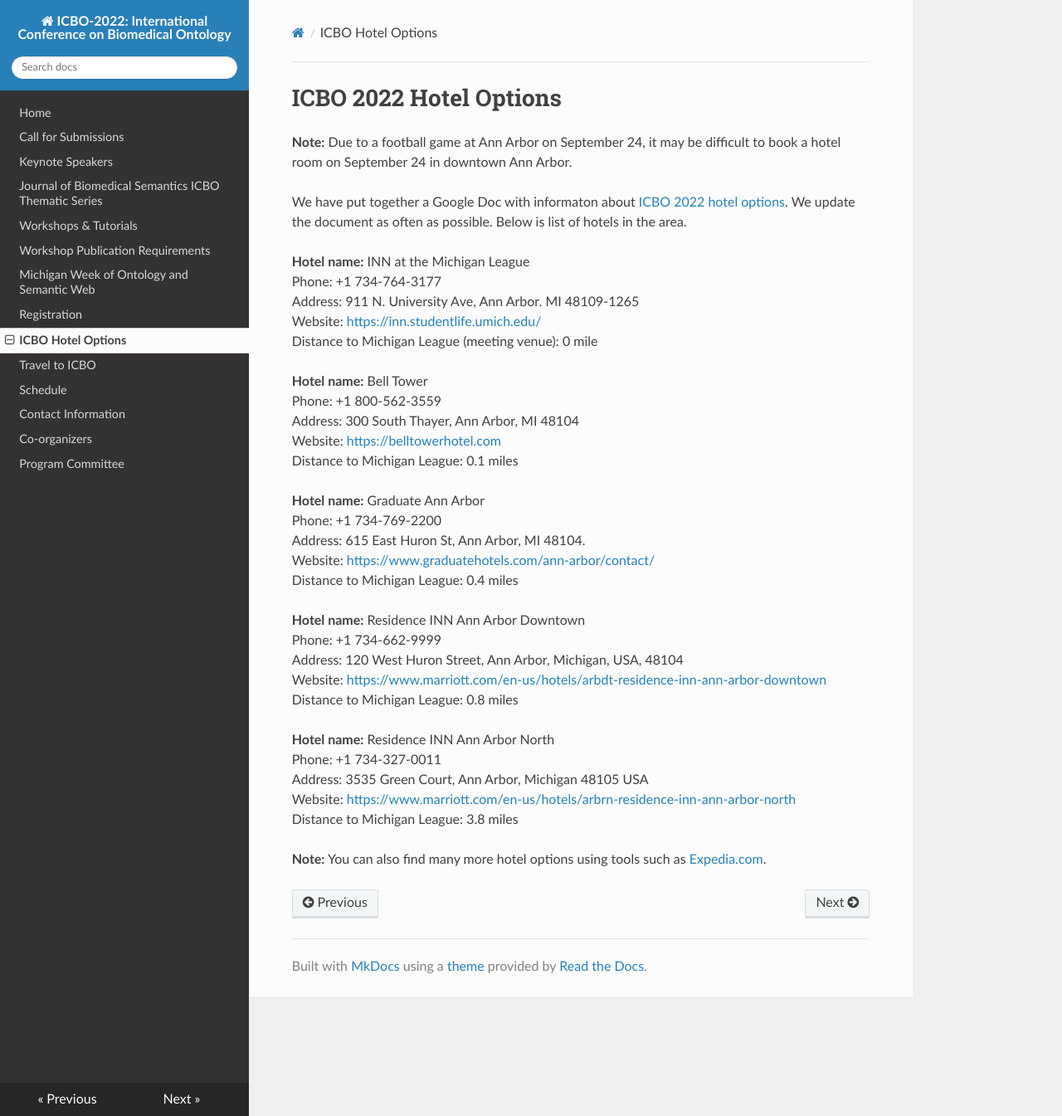
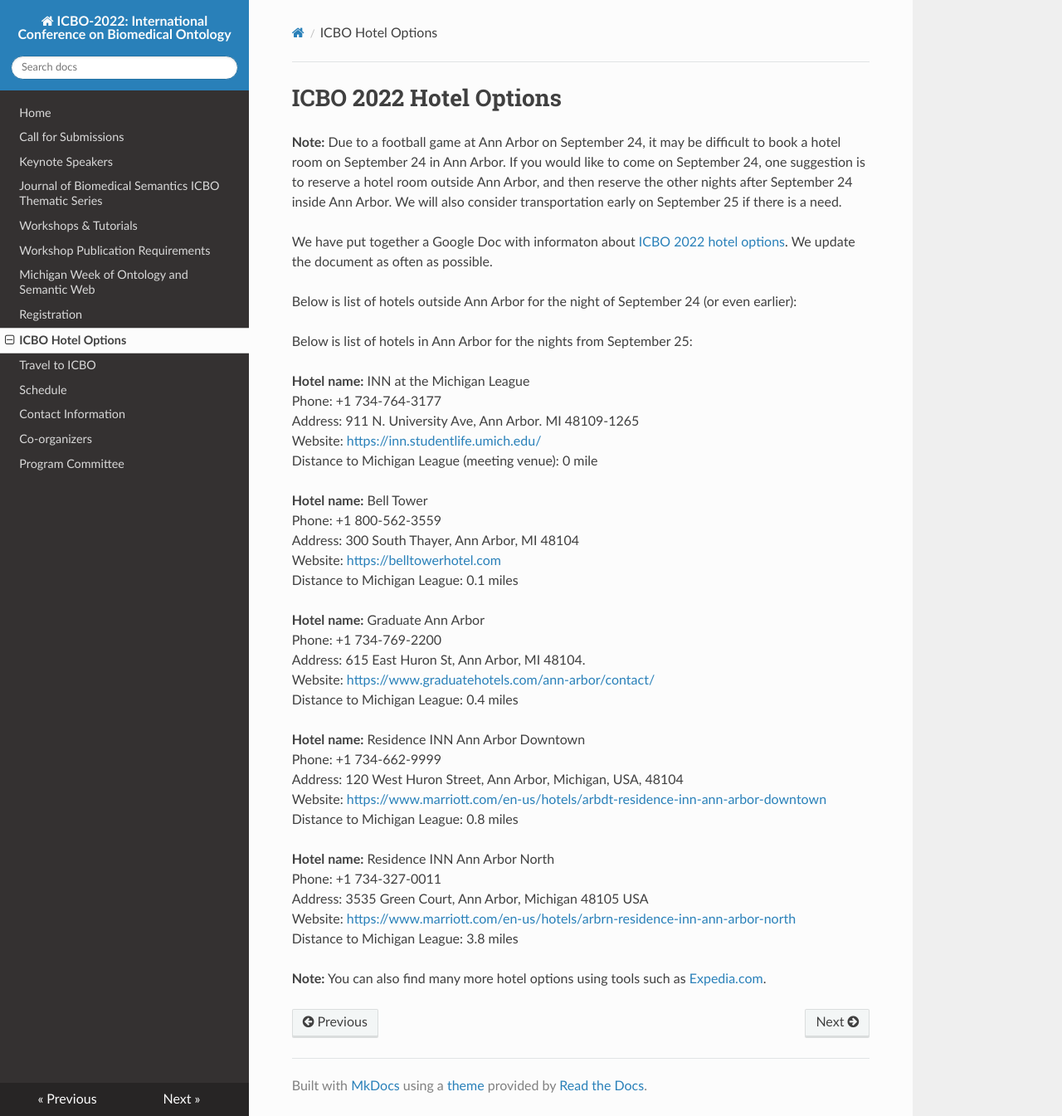
Before and after one commit to johnbeve/BFO-Organization, an MkDocs documentation site: the page built from docs/icbo-hotels.md, in a window 1280 px wide and 1345 px high. Shown: the whole window at 83% size. Built offline with MkDocs 1.6.1, drawn with Linux system fonts in a browser that asks for light colours; nearby versions of some CDN libraries.

Commit message:
Update icbo-hotels.md

```diff
--- a/docs/icbo-hotels.md
+++ b/docs/icbo-hotels.md
@@ -1,8 +1,14 @@
 # ICBO 2022 Hotel Options
 **Note:** Due to a football game at Ann Arbor on September 24, it may be difficult to book a hotel room on
-September 24 in downtown Ann Arbor.
+September 24 in Ann Arbor. If you would like to come on September 24, one suggestion is to reserve a hotel room outside Ann Arbor, and then reserve the other nights after September 24 inside Ann Arbor. We will also consider transportation early on September 25 if there is a need.
 
-We have put together a Google Doc with informaton about [ICBO 2022 hotel options](https://docs.google.com/document/d/1_set_ag3YpJvE7QBmcvEUX41IYTY-R7p/edit). We update the document as often as possible. Below is list of hotels in the area.
+We have put together a Google Doc with informaton about [ICBO 2022 hotel options](https://docs.google.com/document/d/1_set_ag3YpJvE7QBmcvEUX41IYTY-R7p/edit). We update the document as often as possible.
+
+Below is list of hotels outside Ann Arbor for the night of September 24 (or even earlier):
+
+
+
+Below is list of hotels in Ann Arbor for the nights from September 25:
 
 **Hotel name:** INN at the Michigan League
 Phone: +1 734-764-3177
```
